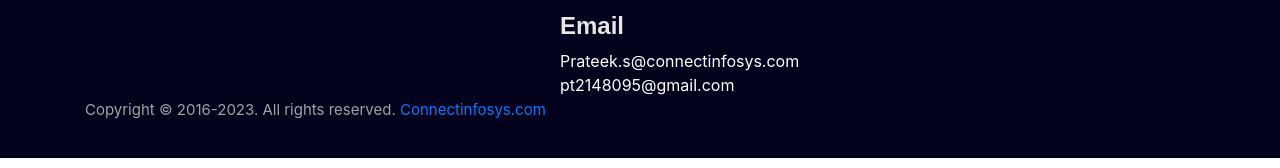
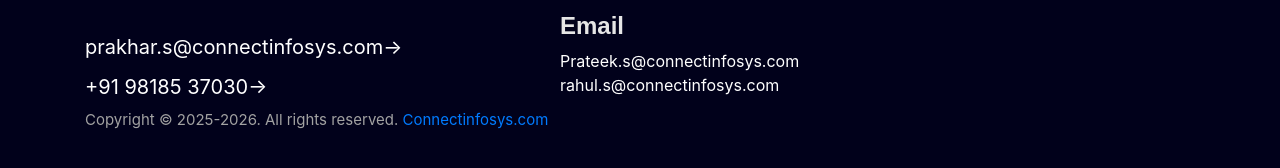
Before and after one commit to Raman09155/airconnectcloud, a website: page about.html in a window 1280 px wide. Shown: the part 4147-4315 px from the top of the page. Drawn offline with Linux system fonts and the light colour scheme.

Commit message:
footer work done

```diff
--- a/about.html
+++ b/about.html
@@ -451,10 +451,10 @@
                     <div class="footerdez-a">
                         <h2>About Us</h2>
                         <p class="mt10">ACIPL is a leading provider of IT infrastructure solutions, serving clients across the globe. Our offerings include IT maintenance, remote management, managed and hosting services, disaster recovery, SMART cloud solutions, and the sale of a comprehensive range of IT products.</p>
-                        <!--<div class="contactinfo mt30">
-                            <a href="mailto:contact@domainame.com">contact@techtrenocom <span>→</span></a>
-                            <a href="tel:+91123456790">(91) 123 4567 7890 <span>→</span></a>
-                        </div>-->
+                        <div class="contactinfo mt30">
+                            <a href="mailto:prakhar.s@connectinfosys.com">prakhar.s@connectinfosys.com<span>→</span></a>
+                            <a href="tel:+919818537030">+91 98185 37030<span>→</span></a>
+                        </div>
                     </div>
                 </div>
 
@@ -466,7 +466,9 @@
                             <p>449, 2nd Floor Ganpati Bhawan, South Ex-2, New Delhi <br>New Delhi
                             <br>Phone No. +91-98104-07430</p>
                             <h4 class="mt10">Email</h4>
-                            <a href="" class="text-white">Prateek.s@connectinfosys.com<br>pt2148095@gmail.com
+                            <a href="mailto:Prateek.s@connectinfosys.com" class="text-white">Prateek.s@connectinfosys.com
+                            </a>
+                            <a href="mailto:rahul.s@connectinfosys.com" class="text-white">rahul.s@connectinfosys.com
                             </a>
                         </div>
                         <div class="col-lg-4 col-sm-6 pt40">
@@ -489,13 +491,13 @@
                             <div class="ff-social-icons mt30">
                                 <a href="" target="blank"><i class="fab fa-facebook"></i></a>
                                 <a href="" target="blank"><i class="fab fa-twitter"></i></a>
-                                <a href="" target="blank"><i class="fab fa-linkedin"></i></a>
+                                <a href="https://www.linkedin.com/authwall?trk=bf&trkInfo=AQHVk2aNBEzDfQAAAZXXr8qomnoLjQdcQOiTBFt5PTDVtmIQpYn3aT9vcAvsU-Sn16sqP4x9khxh2FZ8Wp4_KBGq3VIcsgGpSaO6pAftjA3p3Ol72nKPTQPlItHkq1XNRgGP0dM=&original_referer=&sessionRedirect=https%3A%2F%2Fwww.linkedin.com%2Fcompany%2Fairconnect-infosystem-pvt-ltd%2F" target="blank"><i class="fab fa-linkedin"></i></a>
                                 <a href="https://www.instagram.com/airconnect_info/?igsh=MXZyeTQxMmd3NHYzNg%3D%3D#" target="blank"><i class="fab fa-instagram"></i></a>
                             </div>
 
                         </div>
                     </div>
-                    <!--<div class="row fttlnks flexend">
+                    <!-- <div class="row fttlnks flexend">
                         <div class="col-lg-4 col-sm-6 pt60">
                             <h5>Follow Us</h5>
                             <div class="ff-social-icons mt30">
@@ -506,10 +508,10 @@
                             </div>
                         </div>
 
-                    </div>-->
+                    </div> -->
                 </div>
             </div>
-            <p>Copyright © 2016-2023. All rights reserved.<a href="https://www.connectinfosys.com"
+            <p>Copyright © 2025-2026. All rights reserved.<a href="https://www.connectinfosys.com"
                     target="blank"> Connectinfosys.com</a></p>
         </div>
         </div>
```
Also changed, not shown: career.html (+11 -9 lines), cloudservices.html (+11 -9 lines), contact.html (+11 -9 lines), index.html (+15 -13 lines), industry.html (+11 -9 lines), product.html (+16 -14 lines), security.html (+11 -9 lines), services.html (+11 -9 lines).
